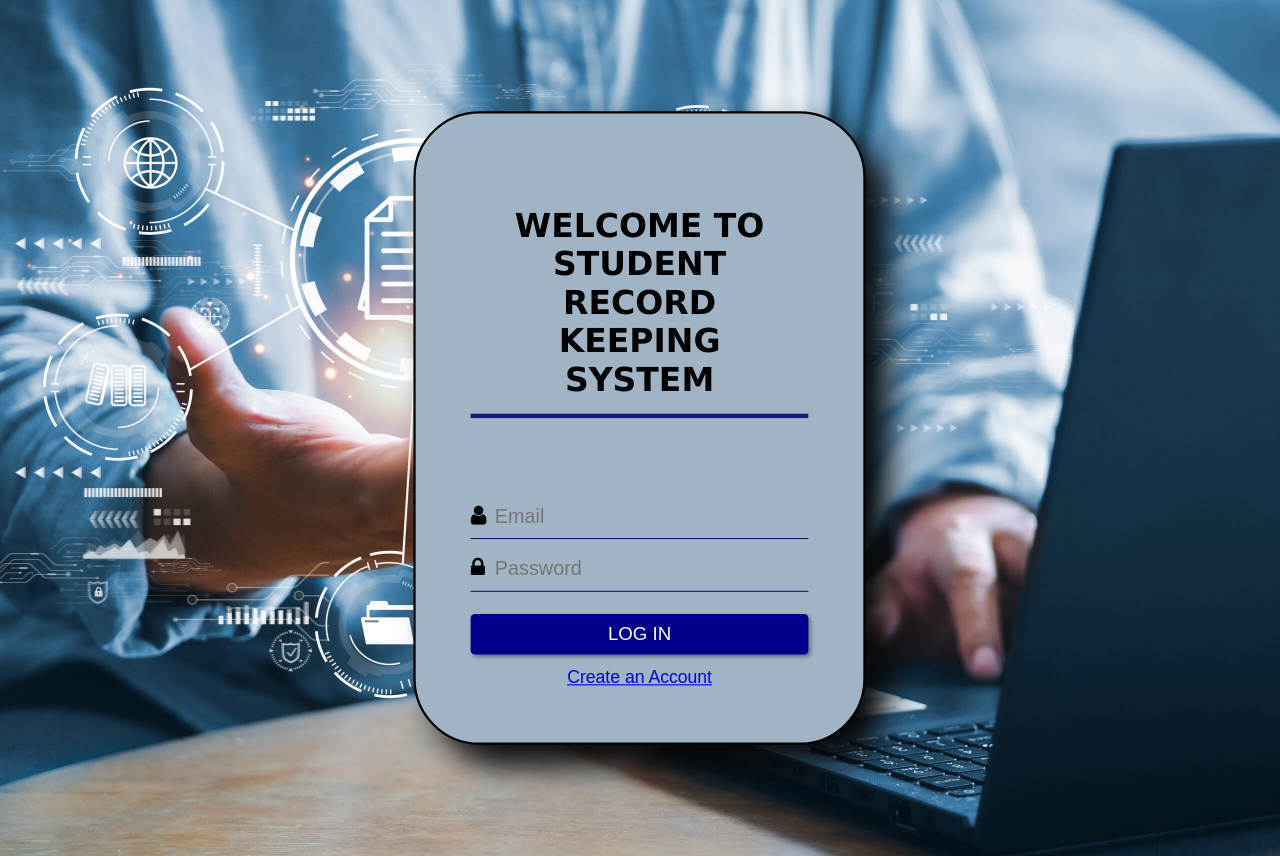
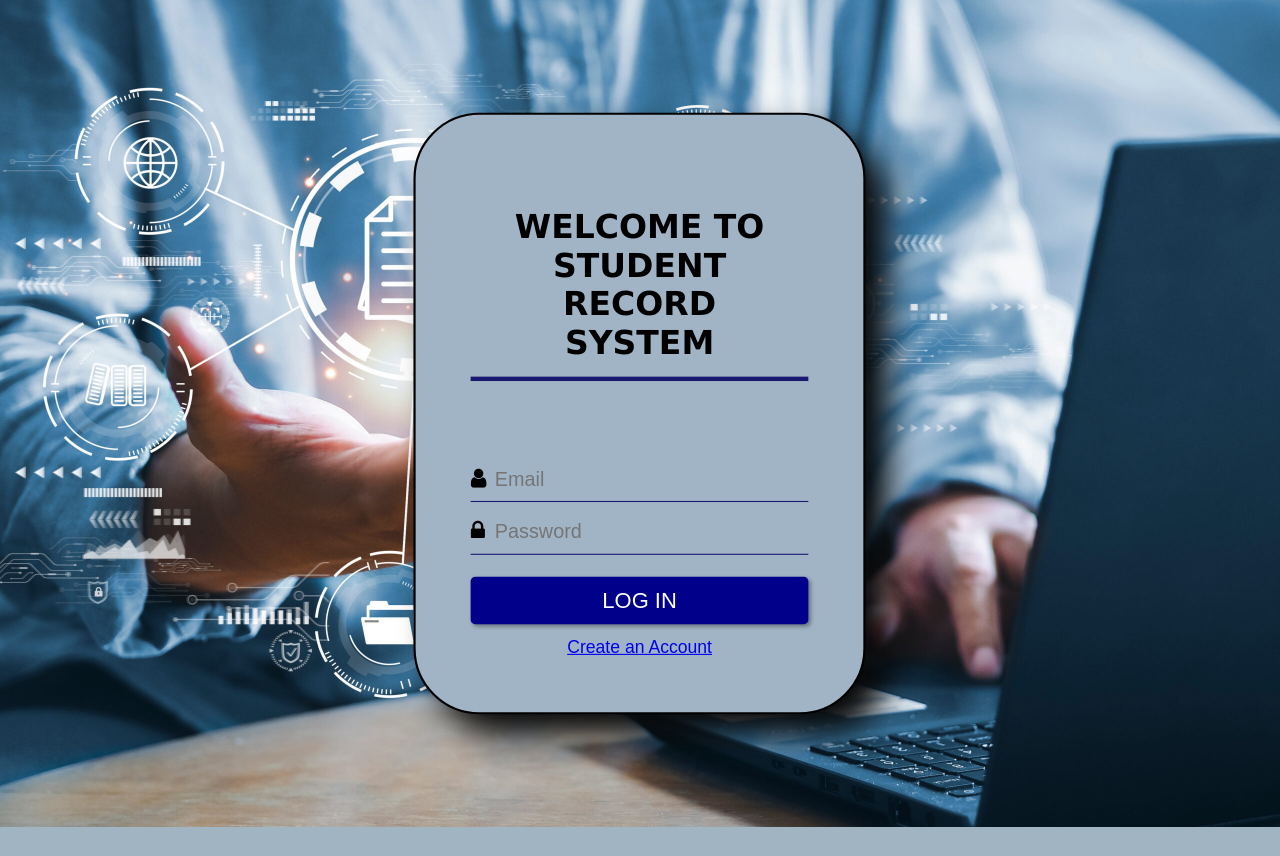
Before and after one commit to Group5-SiCore/Web-STUDENT-RECORD-KEEPING-SYSTEM, a PHP site: page /login.php in a window 1280 px wide. After the commit the page ends 827 px from the top, so only its background shows below. Run offline with PHP 8.4, Linux system fonts and the light colour scheme.

Commit message:
Update login.php

```diff
--- a/login.php
+++ b/login.php
@@ -13,7 +13,7 @@
 	<?session_start();
 	?>
 		<div class="login-box">
-			<h1>WELCOME TO <br>STUDENT RECORD KEEPING SYSTEM</h1>
+			<h1>WELCOME TO <br>STUDENT RECORD SYSTEM</h1>
 
 			<div class="textbox">
 				<i class="fa fa-user" aria-hidden="true"></i>
@@ -51,7 +51,7 @@ if(isset($_SESSION['msg'])){?>
 <style type="text/css">
 
 					.button {
-	 font-size: 17px;
+	 font-size: 20px;
 	 padding: 0.5em 2em;
 	 border: transparent;
 	 box-shadow: 2px 2px 4px rgba(0,0,0,0.4);
```
